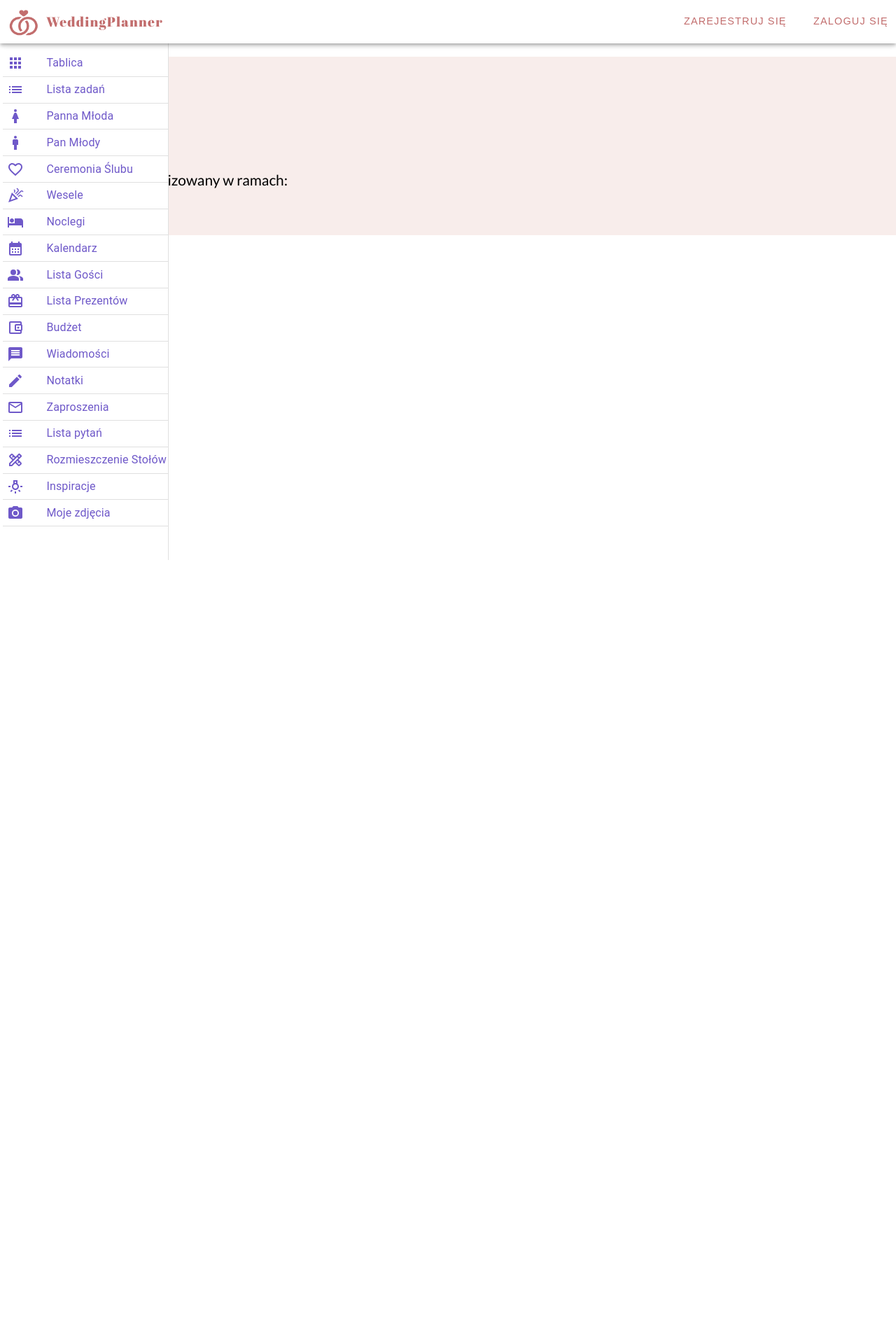
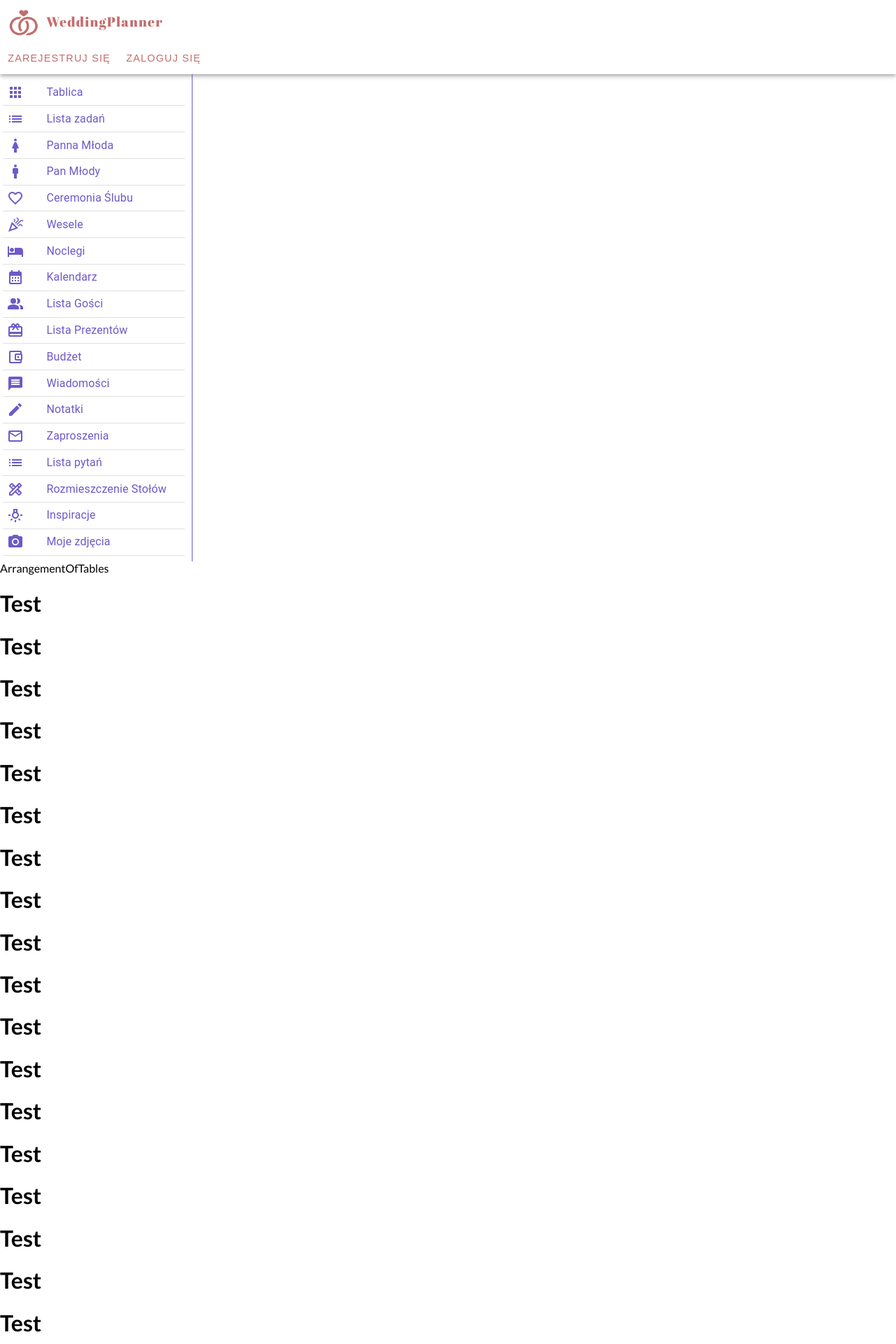
Before and after one commit to AgnieszkaKapelanczyk/CodersCamp2021-2022-WeddingPlannerApp, a React (Create React App) app: page /WeddingCouple/ArrangementOfTables in a window 1280 px wide. Shown: the top 1920 px of the page at 70% size. Before the commit the page ends 800 px from the top, so only its background shows below. Built offline with nearby package versions, Linux system fonts and the light colour scheme.

Commit message:
zmiana drawera na boxa i grid w app.tsx

```diff
--- a/src/components/App/App.tsx
+++ b/src/components/App/App.tsx
@@ -32,7 +32,8 @@ import { ThemeProvider } from '@material-ui/core/styles';
 import {theme} from '../../theme/theme'
 import AppLeftBar from './AppLeftBar';
 import Dialog from '../Dialog/Dialog'
-import { Box} from '@material-ui/core'
+import { Box, Grid} from '@material-ui/core'
+import { grid } from '@mui/system';
 
 
 
@@ -41,11 +42,23 @@ function App() {
   return (
     <ThemeProvider theme={theme}>
       <Dialog />
-      <Box height={"100%"} display={"flex"} flexDirection={"column"}>
-      <Box sx={{ zIndex:'2', width:'100%'}}> <AppHeader/> </Box>
-      <Box  zIndex='1'>
+      <Box height={"100%"} >
+      <Box
+  sx={{
+    display: 'grid',
+    gridTemplateColumns: 'repeat(5, 1fr)',
+    gridTemplateRows: 'auto',
+    gridTemplateAreas: `"header header header header header"
+  "leftBar main main main main"
+  "footer footer footer footer footer "`,
+  }}>
+        <Box sx={{ gridArea: 'header'}}>
+      <AppHeader/>
+        </Box>
+      <Box sx={{ gridArea: 'leftBar'}}>
       <AppLeftBar />
-        </Box>
+      </Box>
+        <Box sx={{ gridArea: 'main'}}>
       <Routes>
         <Route path="/" element={<HomePage/>} />
         <Route path="/WeddingCouple/" element={<WeddingCouple/>} />
@@ -75,11 +88,14 @@ function App() {
         <Route path="/WeddingGuests/Hotels/" element={<Hotels/>} />
         <Route path="/WeddingGuests/WeddingMap/" element={<WeddingMap/>} />
       </Routes>
-      <Box>
-
+      </Box>
+      <Box sx={{ gridArea: 'footer'}}>
       <AppFooter/>
       </Box>
+
       </Box>
+      </Box>
+
     </ThemeProvider>
   );
 }
--- a/src/components/App/AppHeader.tsx
+++ b/src/components/App/AppHeader.tsx
@@ -46,10 +46,10 @@ const names= 'Anna & Jakub'
   function GetRightSide(){
     let dispatch = useDispatch();
     let elementForNotLoggedIn= (
-      <>
+      <Box display= "flex">
       <Button variant='text' color='primary' style={{margin:'0.2rem', fontSize:'0.9rem'}} onClick={() =>dispatch(openDialog({ formType: FormType.rejestracjaEmail }))}>ZAREJESTRUJ SIĘ</Button>
       <Button variant='text' color='primary' style={{margin:'0.2rem',  fontSize:'0.9rem'}} onClick={() => dispatch(openDialog({ formType: FormType.loginDialog }))}>ZALOGUJ SIĘ</Button>
-    </>
+    </Box>
     )
     let elementForLoggedIn= (
       <Button >
@@ -64,17 +64,18 @@ const names= 'Anna & Jakub'
 const AppHeader = () => {
 
   return (
-    <div>
+
       <AppBar position='static' color='inherit'  >
-      <Box display={"flex"} >
+      <Box display={"flex"} flexDirection="row">
         {getLogo()}
         <Box display={"flex"} justifyContent={"flex-end"} flexGrow={"1"} gridColumnGap={"1rem"}>
         {GetRightSide()}
-        </Box>
 
       </Box>
+      </Box>
       </AppBar>
-    </div>
+
+
   )
 }
 
--- a/src/components/App/AppLeftBar.tsx
+++ b/src/components/App/AppLeftBar.tsx
@@ -1,4 +1,5 @@
 import Drawer from '@mui/material/Drawer';
+import { Box } from '@material-ui/core';
 import List from '@mui/material/List';
 import LeftBarListCouple from './LeftBarListCouple';
 import LeftBarListGuest from './LeftBarListGuests';
@@ -31,23 +32,23 @@ function AppLeftBar() {
 
     return(
 
-    <Drawer
-    // PaperProps={{ style: { height: "90vh" } }}
-    // className={classes.drawer}
-    sx={{
-      width: drawerWidth,
-      flexShrink: 1,
-      // '& .MuiDrawer-paper': {
-      //   width: drawerWidth,
-      //   boxSizing: 'border-box',
-      // },
-    }}
-    variant="permanent"
-    anchor="left"
+  //   <Drawer
+  //   // PaperProps={{ style: { height: "90vh" } }}
+  //   // className={classes.drawer}
+  //   sx={{
+  //     width: drawerWidth,
+  //     flexShrink: 1,
+  //     '& .MuiDrawer-paper': {
+  //       width: drawerWidth,
+  //       boxSizing: 'border-box',
+  //     },
+  //   }}
+  //   variant="permanent"
+  //   anchor="left"
 
-  >
-    <Toolbar />
-    <List style={leftBarStyle} >
+  // >
+
+    <List style={leftBarStyle} sx={{borderRight: '1px solid', borderColor:'#6F59C9' ,maxWidth:"260px", height:"100%", paddingRight:'10px'}}>
       {LeftBarListCouple.map((item) => (
         <ListItem sx={{padding:0.3}} button key={item.label} onClick={()=>navigate(item.path)} divider>
           <ListItemIcon style={leftBarStyle}>
@@ -58,7 +59,7 @@ function AppLeftBar() {
       ))}
     </List>
 
-  </Drawer>
+  // </Drawer>
 
 )
 
--- a/src/components/WeddingCouple/ArrangementOfTables/ArrangementOfTables.tsx
+++ b/src/components/WeddingCouple/ArrangementOfTables/ArrangementOfTables.tsx
@@ -2,7 +2,34 @@
 
 const ArrangementOfTables = () => {
   return (
-    <div>ArrangementOfTables</div>
+    <div>ArrangementOfTables
+
+      <h1>Test</h1>
+      <h1>Test</h1>
+      <h1>Test</h1>
+      <h1>Test</h1>
+      <h1>Test</h1>
+      <h1>Test</h1>
+      <h1>Test</h1>
+      <h1>Test</h1>
+      <h1>Test</h1>
+      <h1>Test</h1>
+      <h1>Test</h1>
+      <h1>Test</h1>
+      <h1>Test</h1>
+      <h1>Test</h1>
+      <h1>Test</h1>
+      <h1>Test</h1>
+      <h1>Test</h1>
+      <h1>Test</h1>
+      <h1>Test</h1>
+      <h1>Test</h1>
+      <h1>Test</h1>
+      <h1>Test</h1>
+      <h1>Test</h1>
+      <h1>Test</h1>
+
+    </div>
   )
 }
 
--- a/src/index.tsx
+++ b/src/index.tsx
@@ -1,12 +1,17 @@
 import React from 'react';
-import ReactDOM from 'react-dom';
 import './index.css';
 import App from './components/App/App';
 import { store } from './store/store';
 import { Provider } from 'react-redux';
 import {BrowserRouter} from 'react-router-dom';
+import ReactDOM from 'react-dom/client';
 
-ReactDOM.render(
+
+const rootElement = document.getElementById('root');
+if (!rootElement) throw new Error('Failed to find the root element');
+const root = ReactDOM.createRoot(rootElement)
+
+root.render(
   <React.StrictMode>
     <Provider store={store}>
       <BrowserRouter>
@@ -14,5 +19,4 @@ ReactDOM.render(
       </BrowserRouter>
     </Provider>
   </React.StrictMode>,
-  document.getElementById('root')
 );
```
